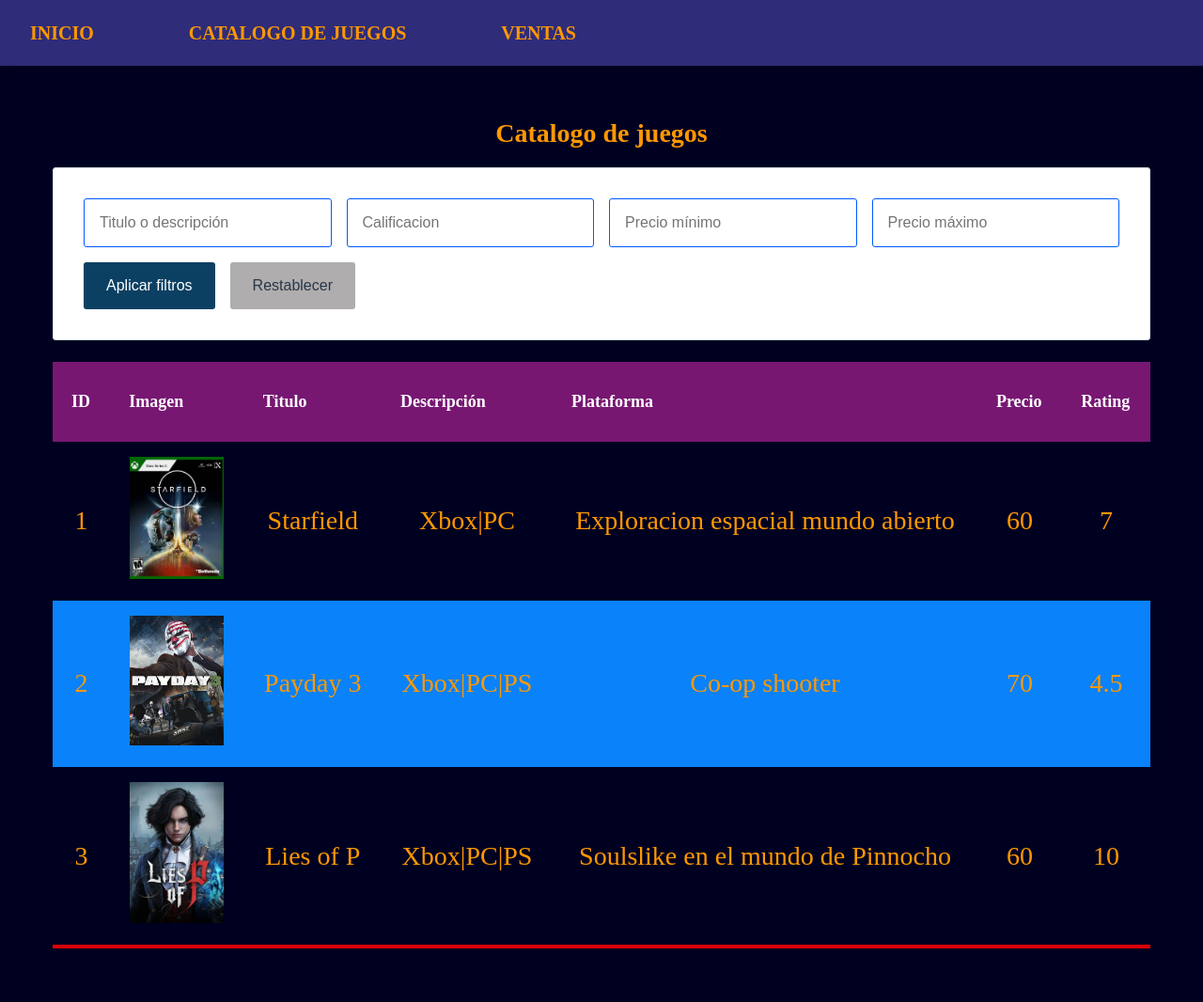
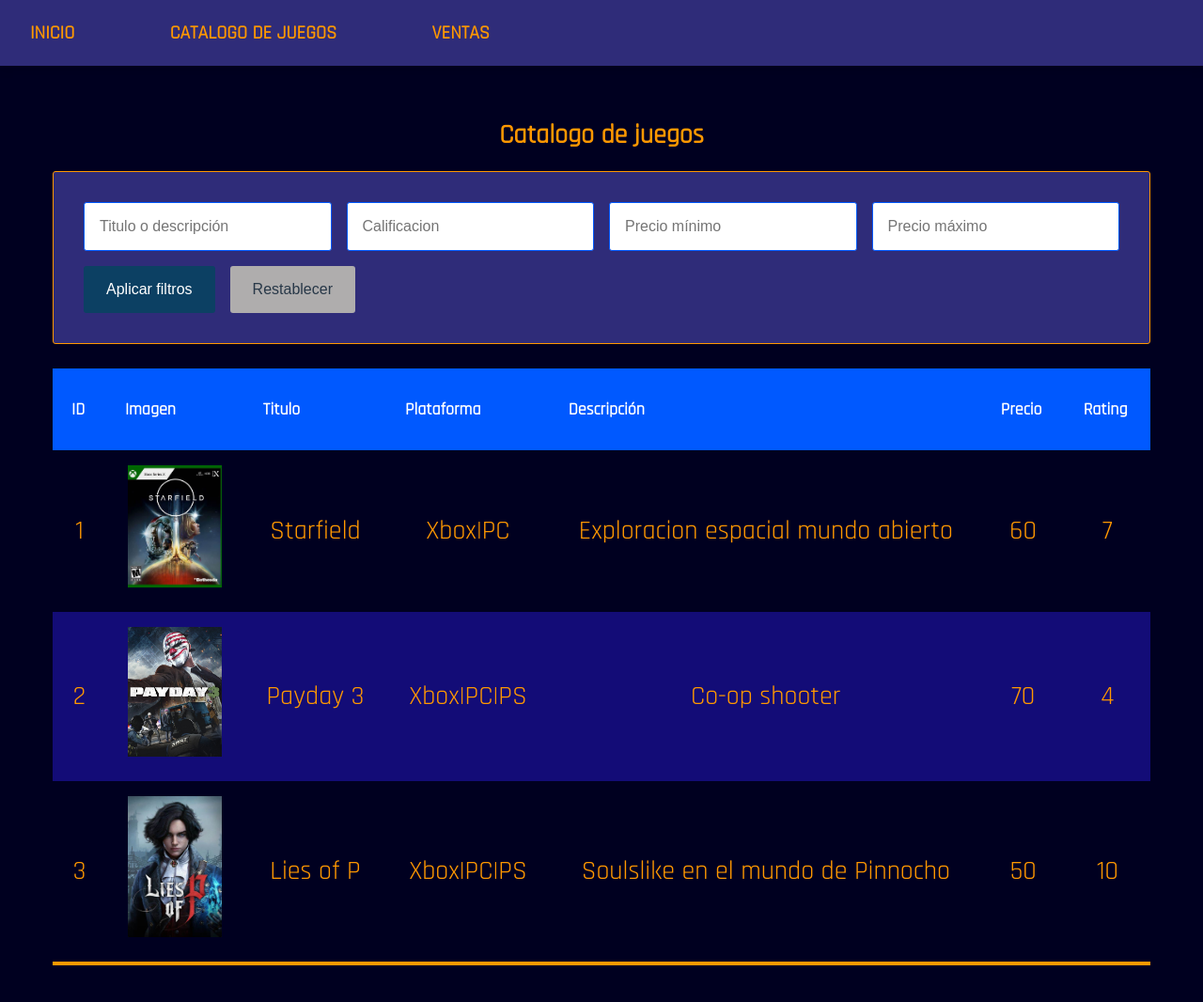
Before and after one commit to Aaron-Pena/FrontEnd-Ejercicio-5, a website: page src/catalogo/index.html in a window 1280 px wide. Shown: the whole page at 94% size. Drawn offline with Linux system fonts and the light colour scheme.

Commit message:
Diseño y ajustes de tabla
Se modifico el tipo deletra y se estilizo la tabla con el filtro

```diff
--- a/src/assets/css/styles.css
+++ b/src/assets/css/styles.css
@@ -1,7 +1,7 @@
 /*CSS para index principal HOME */
 
 :root{
-
+    --font-family: 'Rajdhani', sans-serif;
     --font-size: 20px;
     --font-weight: 300;
 
@@ -165,13 +165,14 @@
   overflow-x: auto; }
 
 table {
+
   width: 100%;
   border-collapse: collapse;
   white-space: nowrap;
   font-size:1.75rem;
   box-shadow: 0 0 20px rgba(0, 0, 0, 0.15); }
   table thead tr {
-    background-color: #771772;
+    background-color: #0059ff;
     color: #fff;
     text-align: left; }
     table thead tr th {
@@ -182,9 +183,9 @@
   table tbody tr {
     border-bottom: none; }
     table tbody tr:nth-of-type(even) {
-      background-color: #0a82fa; }
+      background-color: #1a1196be; }
     table tbody tr:last-of-type {
-      border-bottom: 4px solid #ff0303d8; }
+      border-bottom: 4px solid #ff9800; }
     table tbody tr td {
       padding: 1rem 1.25rem;
       border: none;
@@ -201,10 +202,11 @@
 
 /* Estilos para la sección de filtros */
 #filter-section {
-  background-color: white;
+
+  background-color: #2f2c79;
   padding: 2rem;
   border: none;
-  border: 1px solid #d1dde8;
+  border: 1px solid #ff9800;
   display: flex;
   flex-wrap: wrap;
   gap: 1rem;
@@ -226,7 +228,7 @@
   input[type="number"]:focus,
   input[type="number"]:hover,
   input[type="number"]:active {
-    border: 1px solid var(--color-primario); }
+    border: 1px solid #ff9800; }
 
 /* Estilos para el botón del filtro */
 button {
--- a/src/catalogo/index.html
+++ b/src/catalogo/index.html
@@ -6,6 +6,7 @@
     <link rel="icon" type="image/x-icon" href="../assets/favicon.ico">
     <meta name="viewport" content="width=device-width, initial-scale=1.0">
     <link rel="stylesheet" type="text/css" href="../assets/css/styles.css" />
+    <link href="https://fonts.googleapis.com/css2?family=Rajdhani" rel="stylesheet">
     <title>Catalogo de Juegos</title>
 </head>
 <body>
@@ -45,8 +46,8 @@
                 <th>ID</th>
                 <th>Imagen</th>
                 <th>Titulo</th>
+                <th>Plataforma</th>
                 <th>Descripción</th>
-                <th>Plataforma</th>
                 <th>Precio</th>
                 <th>Rating</th>
               </tr>
--- a/src/catalogo/script.js
+++ b/src/catalogo/script.js
@@ -13,8 +13,8 @@
 }
 
 const game1 = new CatalogoJuegos(1,"Starfield","Xbox|PC","Exploracion espacial mundo abierto",60,7,"starfield.jpg")
-const game2 = new CatalogoJuegos(2,"Payday 3","Xbox|PC|PS","Co-op shooter",70,4.5,"payday3.jpg")
-const game3 = new CatalogoJuegos(3,"Lies of P","Xbox|PC|PS","Soulslike en el mundo de Pinnocho",60,10,"lies of p.jpg")
+const game2 = new CatalogoJuegos(2,"Payday 3","Xbox|PC|PS","Co-op shooter",70,4,"payday3.jpg")
+const game3 = new CatalogoJuegos(3,"Lies of P","Xbox|PC|PS","Soulslike en el mundo de Pinnocho",50,10,"lies of p.jpg")
 
 const CatalogoJuegosList = [game1,game2,game3];
 
@@ -123,7 +123,7 @@
 
 // Funcion que gestiona la aplicacion del filtro a los datos y su despliegue.
 function applyFilters() {
-  const filterText = document.getElementById('text').value.toLowerCase();;
+  const filterText = document.getElementById('text').value.toLowerCase();
   const filterRating = parseFloat(document.getElementById('rating').value);
   const filterMinPrice = parseFloat(document.getElementById('price-min').value);
   const filterMaxPrice = parseFloat(document.getElementById('price-max').value);
@@ -141,7 +141,7 @@
       (!rating || game.rating === rating) &&
       (!minPrice || game.price >= minPrice) &&
       (!maxPrice || game.price <= maxPrice) &&
-      (!text     || game.name.toLowerCase().includes(text) || game.description.toLowerCase().includes(text))
+      (!text     || game.title.toLowerCase().includes(text) || game.description.toLowerCase().includes(text))
     );
 }
 
```
Also changed, not shown: src/index.html (+1 -0 lines), src/ventas/index.html (+1 -0 lines).
